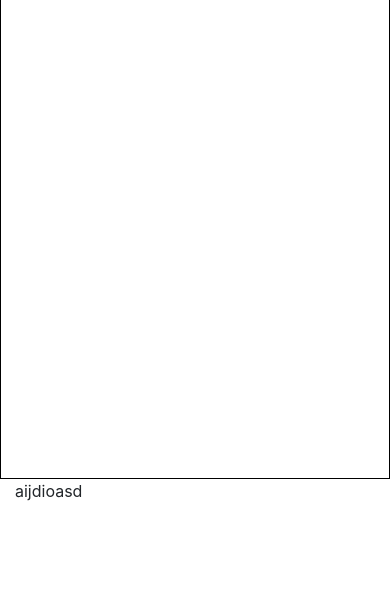
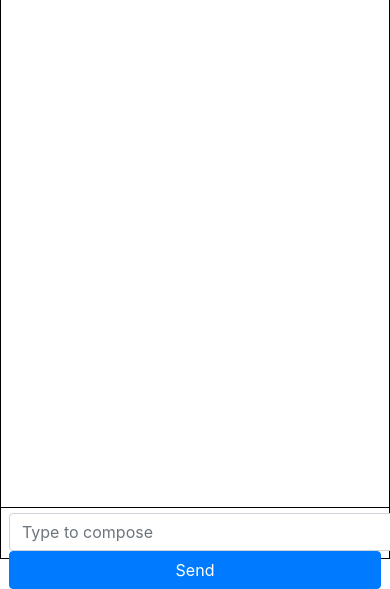
Before and after one commit to ceejtayco/chatapp_neDB, a PHP site: page /chatbox.html in a window 390 px wide; the page is wider, and only the part inside the window is pictured. Shown: the part 280-869 px from the top of that part. Before the commit the page ends 781 px from the top of that part, so only its background shows below. Run offline with PHP 8.4, Linux system fonts and the light colour scheme; some libraries are stand-ins or nearby versions.

Commit message:
commit changes

```diff
--- a/index.js
+++ b/index.js
@@ -42,6 +42,9 @@ io.on('connection', function(socket) {
                 socket.emit('getUsers', result);
             }
         });
+        socket.on('getUserMessages', function(data) {
+            console.log(data);
+        });
     }
 });
 
--- a/public/chatbox.html
+++ b/public/chatbox.html
@@ -35,13 +35,16 @@
                 </ul>
             </div>
             <div class="col-md-9" id="message-content">
+                <div id="compose-text">
+                    <div class="row justify-content-md-center" id="row-compose">
+                        <div class="col-md-10" id="type-message-column">
+                            <input type="text" class="form-control" id="compose" placeholder="Type to compose">
+                        </div>
+                        <div class="col-md-2" id="send-button-column">
+                            <button class="btn btn-primary" id="button-send">Send</button>
+                        </div>
+                    </div>
 
-            </div>
-        </div>
-        <div class="row">
-            <div class="pull-right">
-                <div class="col-md-9">
-                    aijdioasd
                 </div>
             </div>
         </div>
@@ -64,10 +67,16 @@
             button.className = "btn btn-outline-dark";
             button.id = "user-button";
             var text = document.createTextNode(data[i].username);
+            button.onclick = function() {
+                console.log(document.getElementById("user-button").textContent);
+                // socket.emit("getUserMessages", );
+            };
             row.append(button);
             button.append(text);
             document.getElementById("message-list").appendChild(row);
         }
     });
+
+
 </script>
 </html>
--- a/public/css/chatbox.css
+++ b/public/css/chatbox.css
@@ -35,5 +35,35 @@
 
 #message-content {
     border: 1px solid black;
-    height: 30rem;
+    height: 35rem;
+    position: relative;
+    padding: 0;
 }
+
+#compose-text {
+    display: block;
+    width: 100%;
+    height: 3.2rem;
+    border-top: 1px solid black;
+    position: absolute;
+    margin: auto;
+    padding: auto;
+    bottom: 0;
+}
+
+#row-compose{
+    padding-top: .3rem;
+    padding-left: .5rem;
+    padding-right: .5rem;
+}
+
+#button-send {
+    display: block;
+    width: 100%;
+    margin: auto;
+    padding: auto;
+}
+
+#type-message-column {
+    padding-right: 0;
+}
```
